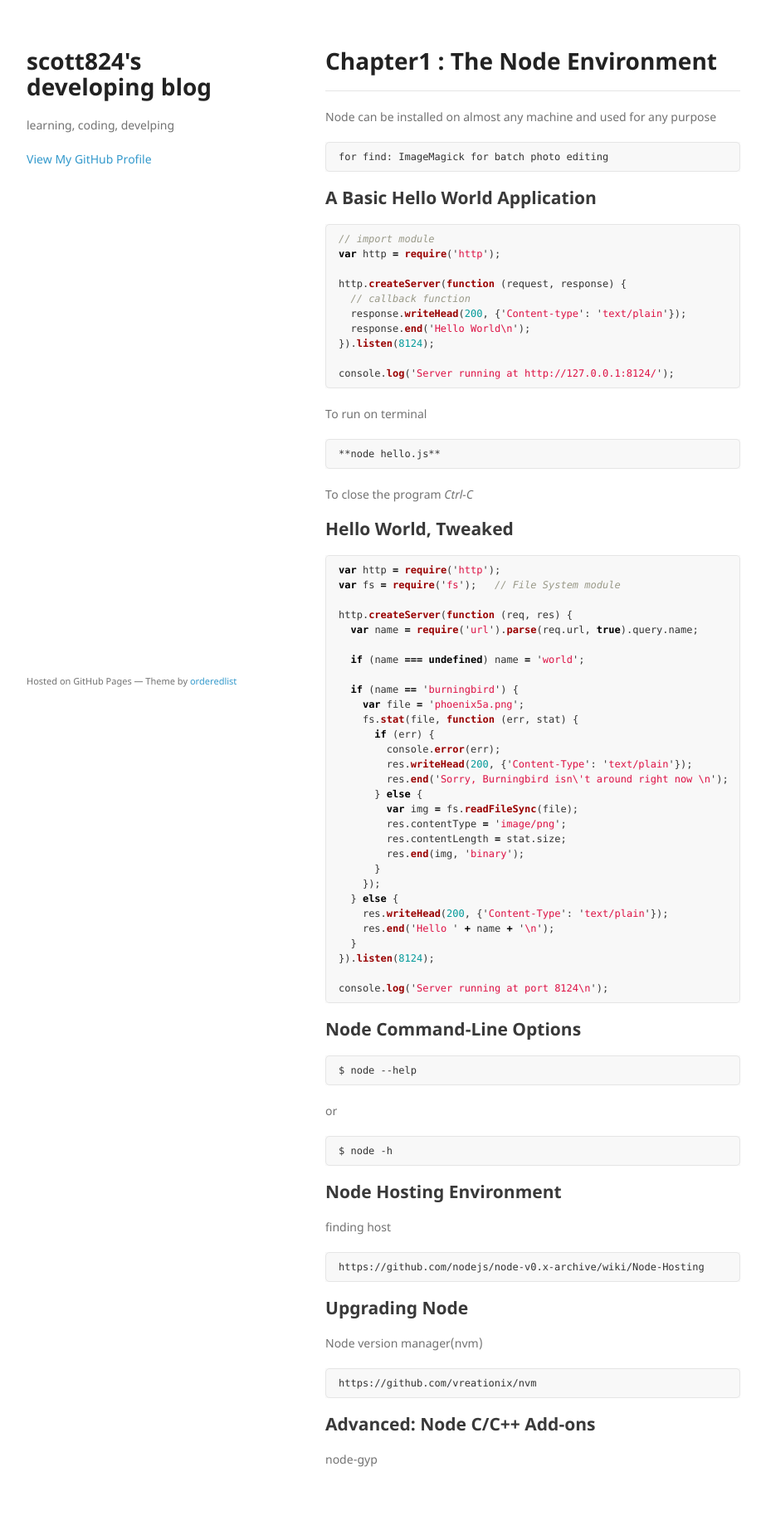
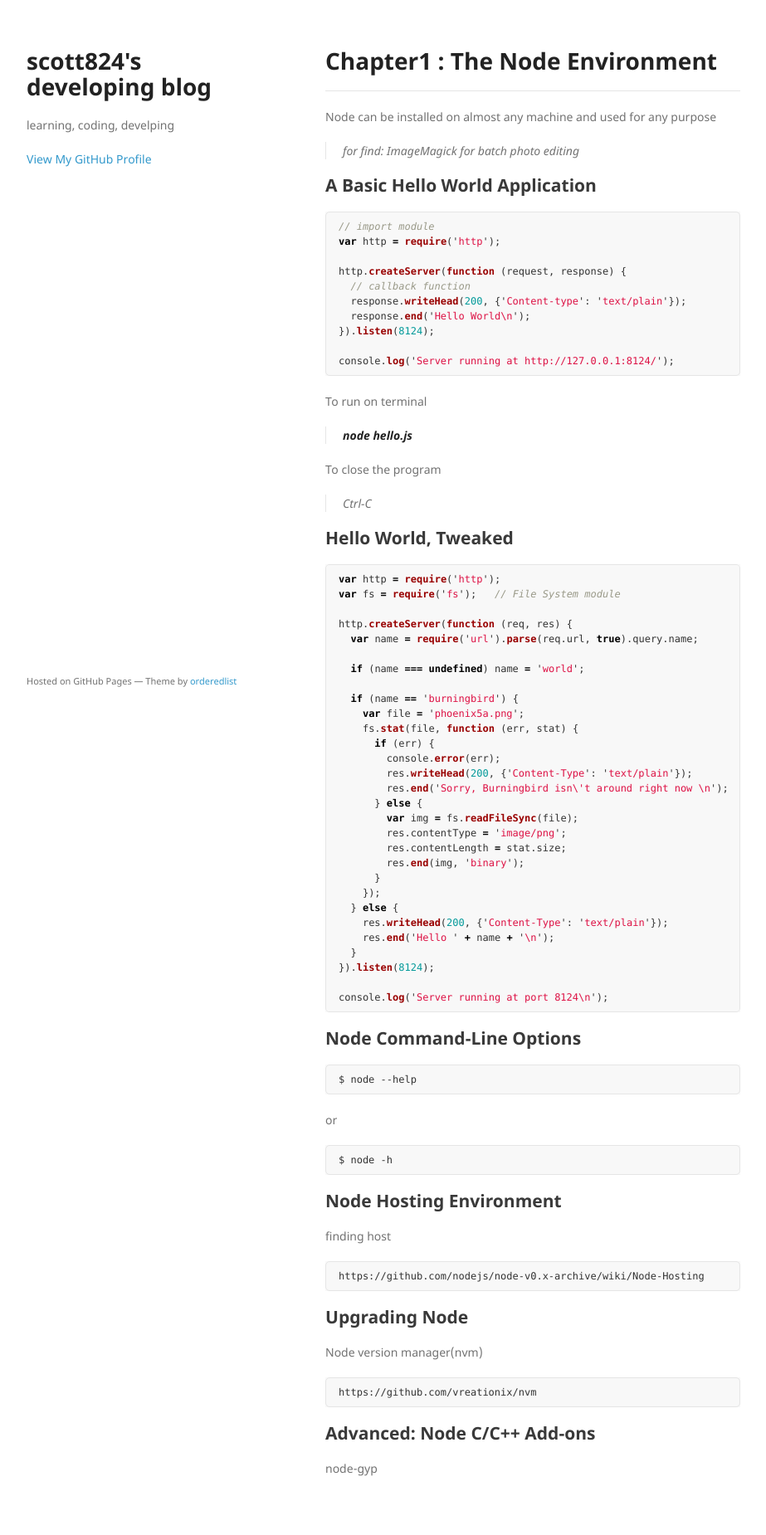
Before and after one commit to scott824/scott824.github.io, a Jekyll site: the page built from learning-node-ch1.md, in a window 1280 px wide. Shown: the whole page at 83% size, without its empty margins (178-1101 px from the left). Built offline with Jekyll 4.4.1, drawn with Linux system fonts in a browser that asks for light colours; our own code applies the rules of GitHub Pages for plain Markdown files.

````diff
--- a/learning-node-ch1.md
+++ b/learning-node-ch1.md
@@ -8,9 +8,7 @@ layout: default
 
 Node can be installed on almost any machine and used for any purpose
 
-```
-for find: ImageMagick for batch photo editing
-```
+> for find: ImageMagick for batch photo editing
 
 
 ## A Basic Hello World Application
@@ -29,13 +27,10 @@ console.log('Server running at http://127.0.0.1:8124/');
 ```
 
 To run on terminal
-
-```
-**node hello.js**
-```
+> **node hello.js**
 
 To close the program
-_Ctrl-C_
+> _Ctrl-C_
 
 
 ## Hello World, Tweaked
````
